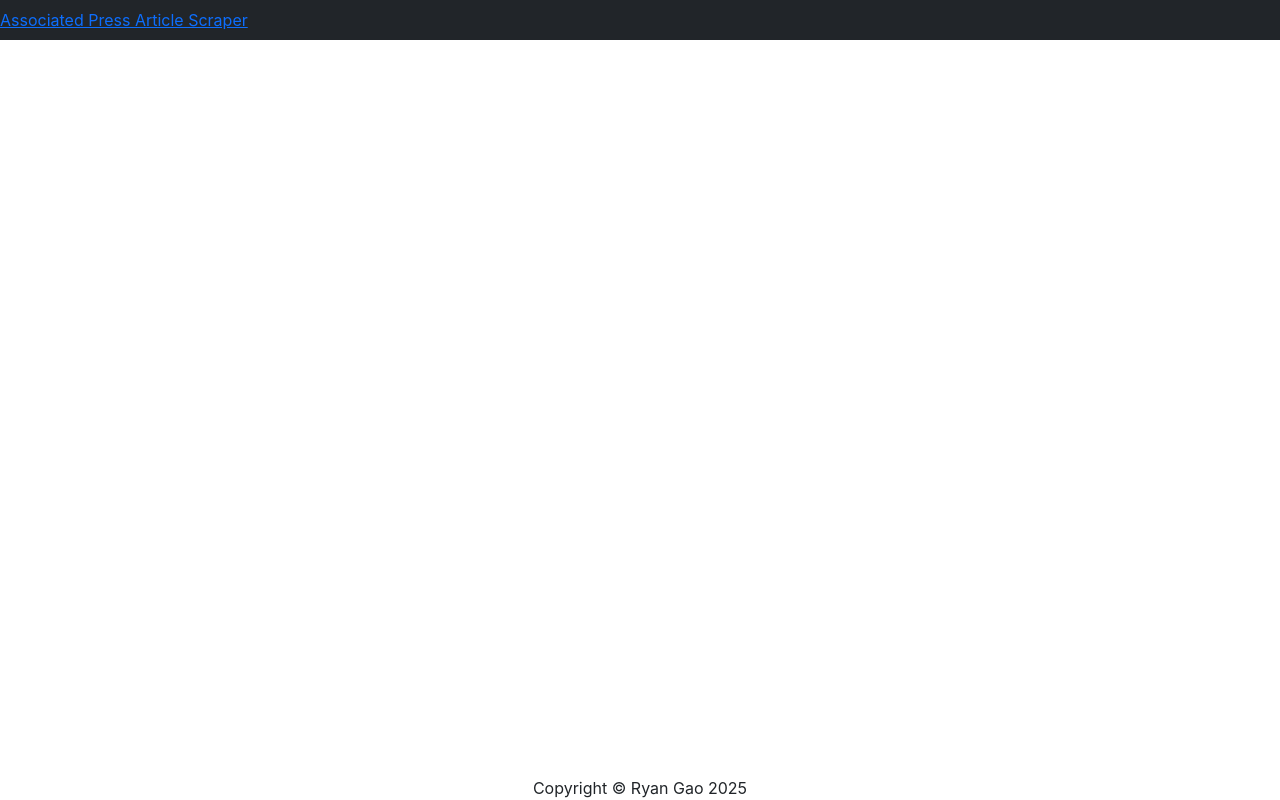
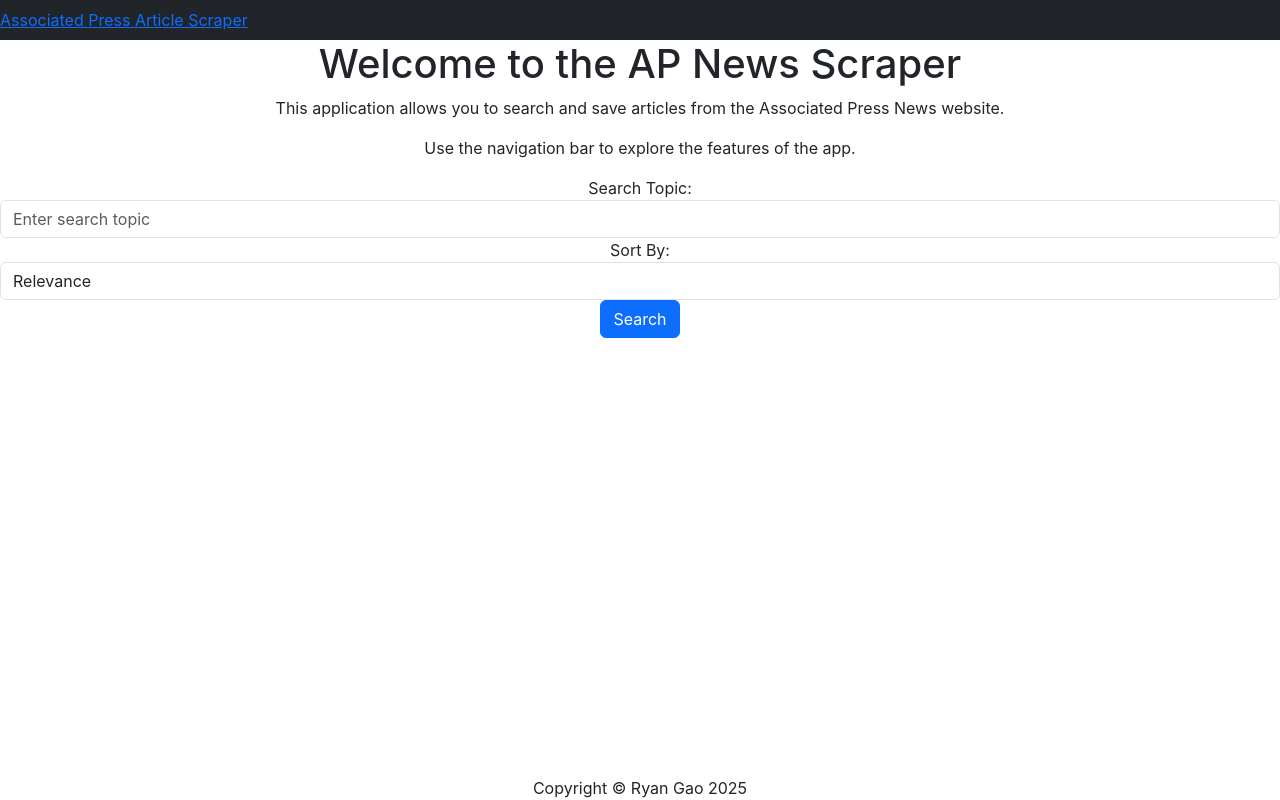
Before and after one commit to rgao/AP_scraper, a React (Create React App) app in the folder client/: page / in a window 1280 px wide. Built offline with nearby package versions, Linux system fonts and the light colour scheme.

Commit message:
added form and input handling; changed react code format from component to function

```diff
--- a/client/src/App.js
+++ b/client/src/App.js
@@ -1,6 +1,6 @@
-import { BrowserRouter as Router, Route, Switch } from "react-router-dom";
+import { BrowserRouter as Router, Route, Routes } from "react-router-dom";
 import Nav from "./components/Nav/Nav.js";
-// import Home from "./pages/Home/Home.js";
+import Home from "./pages/Home/Home.js";
 // import Saved from "./pages/Saved/Saved.js";
 // import ArticleThread from "./pages/ArticleThread/ArticleThread.js"
 import Footer from "./components/Footer/Footer.js";
@@ -11,12 +11,12 @@
     <Router>
       <div className="App">
         <Nav />
-        {/* <Switch>
-          <Route exact path="/" component={Home} />
-          <Route exact path="/saved" component={Saved} />
-          <Route path ="/saved/:articleId" component={ArticleThread}/>
-          <Route path="*" component={Home} />
-        </Switch> */}
+        <Routes>
+          <Route exact path="/" element={<Home/>} />
+          {/* <Route exact path="/saved" component={Saved} />
+          <Route path ="/saved/:articleId" component={ArticleThread}/> */}
+          <Route path="*" component={<Home/>} />
+        </Routes>
         <Footer />
       </div>
     </Router>
--- /dev/null
+++ b/client/src/pages/Home/Home.js
@@ -0,0 +1,60 @@
+import React, { useState } from 'react';
+// import './Home.css'
+
+function Home() {
+
+    const [articles, setArticles] = useState([]);
+    const [topic, setTopic] = useState("");
+    const [sortBy, setSortBy] = useState("relevance");
+    const [topicError, setTopicError] = useState("");
+
+    const handleChange = (e) => {
+        const { name, value } = e.target;
+        if (name === "topic") {
+            setTopic(value);
+        } else if (name === "sortBy") {
+            setSortBy(value);
+        }
+    };
+
+    return (
+        <div className="home-container">
+            <h1>Welcome to the AP News Scraper</h1>
+            <p>This application allows you to search and save articles from the Associated Press News website.</p>
+            <p>Use the navigation bar to explore the features of the app.</p>
+
+            <div className='form-container'>
+                <form>
+                    <div className="form-group">
+                        <label htmlFor="topic">Search Topic:</label>
+                        <input
+                            type="text"
+                            className="form-control"
+                            id="topic"
+                            value={topic}
+                            onChange={handleChange}
+                            placeholder="Enter search topic"
+                        />
+                    </div>
+                    <div className="form-group">
+                        <label htmlFor="sortBy">Sort By:</label>
+                        <select
+                            className="form-control"
+                            id="sortBy"
+                            value={sortBy}
+                            onChange={handleChange}
+                        >
+                            <option value="relevance">Relevance</option>
+                            <option value="newest">Newest</option>
+                            <option value="oldest">Oldest</option>
+                        </select>
+                    </div>
+                    <button type="submit" className="btn btn-primary">Search</button>
+                </form>
+            </div>
+        </div>
+
+    );
+}
+
+export default Home;
```
Also changed, not shown: client/src/pages/Saved.js (deleted), client/src/pages/Saved/Saved.js (added).
